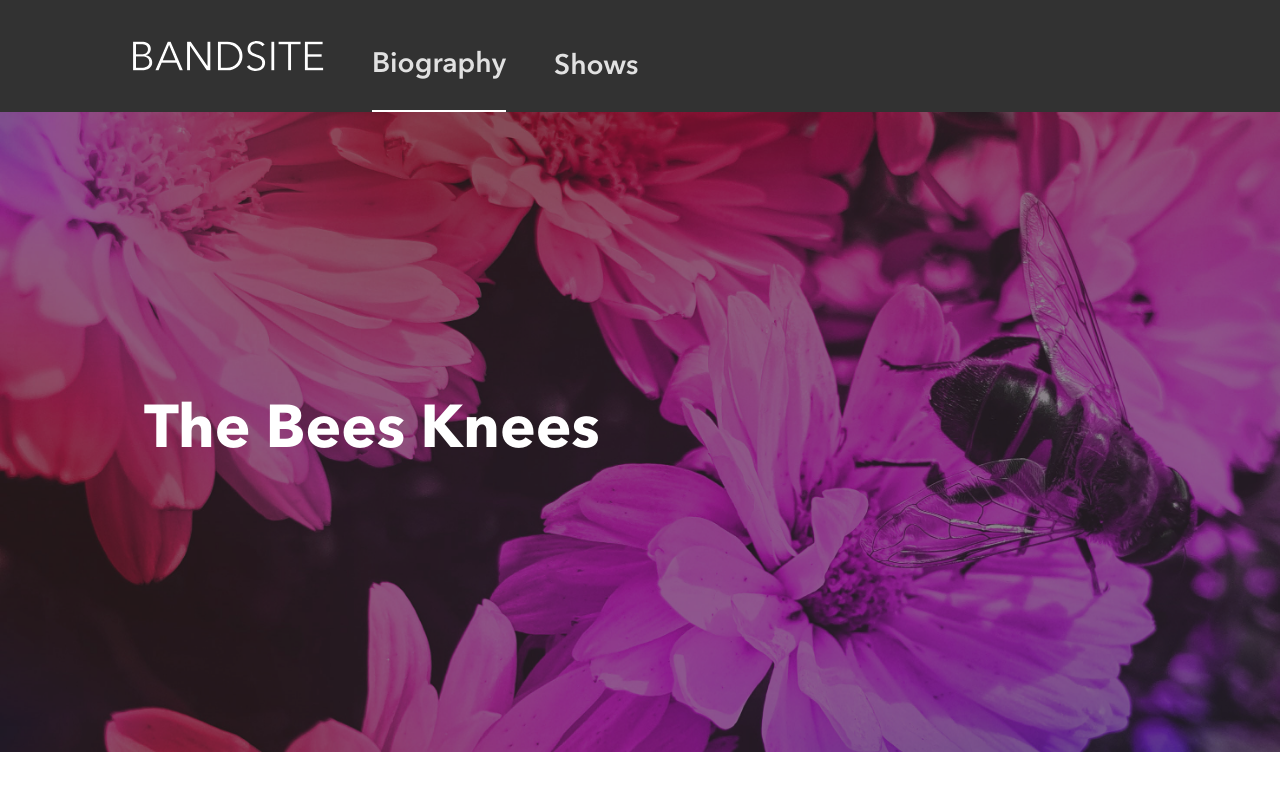
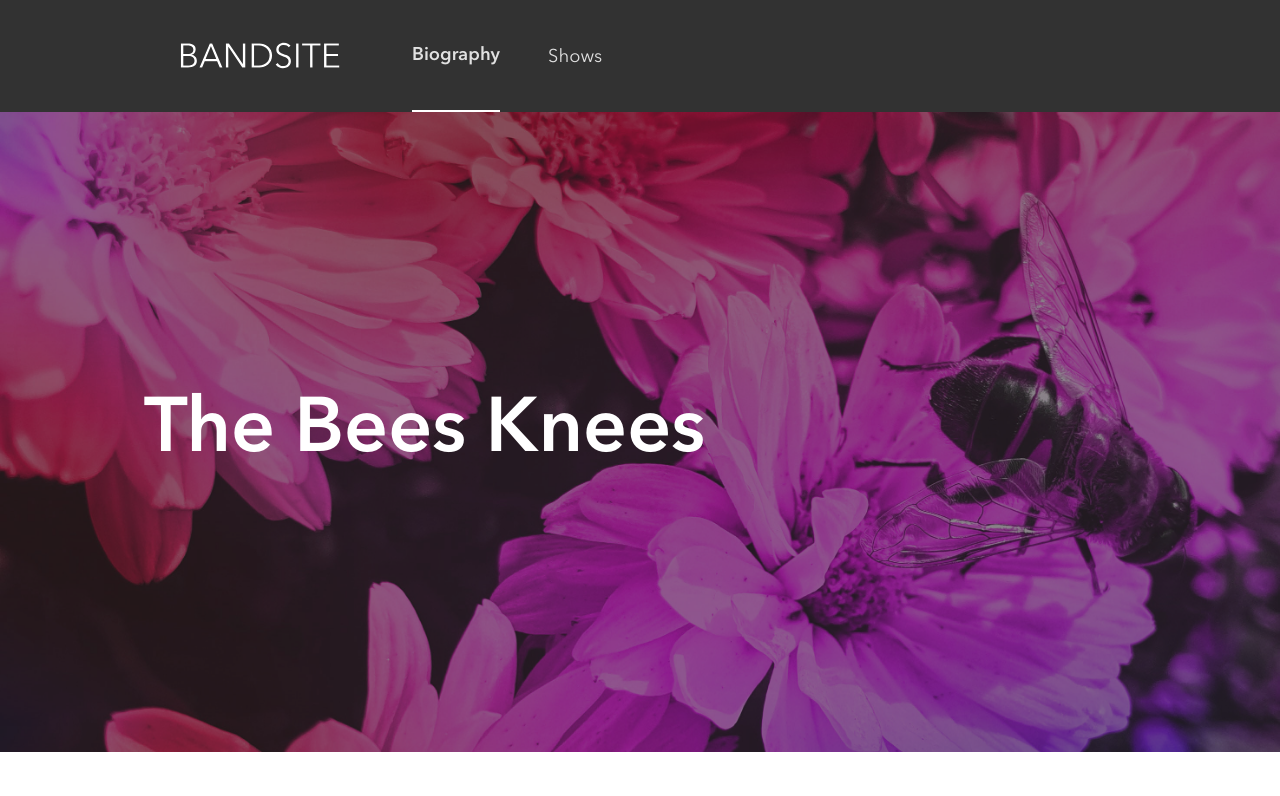
Before and after one commit to luan237/lucas-bui-bandsite, a plain HTML site: page index.html in a window 1280 px wide. Shown: the top 796 px of the page. Drawn offline with Linux system fonts and the light colour scheme.

Commit message:
touch up to be close to the mock up

```diff
--- a/index.html
+++ b/index.html
@@ -9,7 +9,7 @@
   </head>
   <body>
     <header class="header">
-      <div class="nav">
+      <nav class="nav">
         <a href="./index.html"
           ><img
             class="nav__logo"
@@ -17,14 +17,12 @@
             alt="bandsite logo"
         /></a>
         <section class="nav__items">
-          <a
-            class="nav__link nav__link--highlight sub-header"
-            href="./index.html"
+          <a class="nav__link nav__link--highlight" href="./index.html"
             >Biography</a
           >
-          <a class="nav__link sub-header" href="./index.html">Shows</a>
+          <a class="nav__link" href="./index.html">Shows</a>
         </section>
-      </div>
+      </nav>
       <section class="hero">
         <h2 class="hero__title page-header">The Bees Knees</h2>
       </section>
@@ -43,7 +41,7 @@
               “We push each other to be the best. It’s not uncommon for one of
               us to say ‘this needs to be better, back to the drawing board’”
             </p>
-            <p class="intro__slogan--citation sub-header">
+            <p class="intro__slogan--citation">
               - Bryan Teddy, lead vocalist of The Bees Knees
             </p>
           </div>
@@ -150,7 +148,7 @@
                 src="./assets/icons/SVG/Icon-twitter.svg"
             /></a>
           </div>
-          <a href="./"
+          <a href="./index.html"
             ><img
               class="footer__logo footer__logo--tablet"
               src="./assets/logos/Logo-bandsite.svg"
--- a/styles/bio.scss
+++ b/styles/bio.scss
@@ -17,15 +17,15 @@
         justify-content: flex-start
     }
     @include desktop{
-        padding-left: 2*$desktop-long-padding;
+        padding-left: 3*$desktop-long-padding;
     }
     &__logo{
         // @include logo;
         padding: 1rem 0 0.5rem 0;
-        width: 12rem;
+        width: 10rem;
         @include tablet{
             padding-left: $desktop-short-padding;
-            padding-right: $desktop-long-padding;
+            padding-right: 2*$desktop-short-padding;
         }
     }
     &__items{
@@ -42,7 +42,7 @@
     }
     &__link{
         color: $color-mercury;
-        padding-bottom: 1rem;
+        padding-bottom: 1.35rem;
         width: 50%;
         text-align: center;
         &:active{
@@ -51,9 +51,11 @@
         }
         &:hover{
             color: $color-white;
+            font-weight: $demi;
         }
         &--highlight{
             border-bottom: 2px solid $color-white;
+            font-weight: $demi;
         }
         @include tablet{
             width: 100%;
@@ -113,7 +115,7 @@
         position: relative;;
     }
     @include desktop{
-        padding: 0 3*$desktop-long-padding;
+        padding: 0 11rem;
     }
     &__body{
         @include tablet{
@@ -122,7 +124,7 @@
             align-items: center;
         }
         @include desktop{
-            width: 86%;
+            max-width: 96%;
             margin-left: auto;
             margin-right: auto;
         }
@@ -130,6 +132,7 @@
     &__images{
         width: 100%;
         padding-top: $mobile-short-padding;
+        aspect-ratio: 17 / 9;
         @include tablet{
             width: 87%;
             }
@@ -141,8 +144,10 @@
     &__slogan{
         &--quote{
         padding-top: $mobile-short-padding;
+        color: $color-black;
         }
         &--citation{
+            font-weight: $demi;
             padding-bottom: $mobile-long-padding;
             @include tablet{
                 padding-top: $desktop-short-padding;
@@ -191,7 +196,7 @@
         padding: $desktop-short-padding $desktop-short-padding;
     }
     @include desktop{
-        padding: $desktop-long-padding 3*$desktop-long-padding;
+        padding: $desktop-long-padding 11rem;
     }
     &__pic{
         width: 100%;
@@ -320,9 +325,12 @@
         }
         &--person{
             @include tablet{
-            padding: 0 .2rem;
-            padding-right: $desktop-short-padding;
+            padding: 0 0.2rem;
+            padding-right: 5rem;
         }
+            @include desktop{
+                padding-right: 3.55rem;
+            }
     }
         &--name{
             @include tablet{
@@ -331,7 +339,7 @@
             font-weight: 600;
         }
         @include desktop{
-            font-size: 16px;
+            font-size: 18px;
         }
         }
     &__copyright{
--- a/styles/partials/_font.scss
+++ b/styles/partials/_font.scss
@@ -32,53 +32,53 @@ $regular-size: 400;
 
 // font setup
 @mixin desktop-page-header{
-    font-size: 60px;
-    line-height: 68px;
-    font-weight: $bold;
+    font-size: 4.8rem;
+    line-height: 4.25rem;
+    font-weight: $demi;
 }
 @mixin desktop-section-header{
-    font-size: 36px;
-    line-height: 44px;
+    font-size: 2.95rem;
+    line-height: 2.75rem;
     font-weight: $demi
 }
 @mixin desktop-subheader{
-    font-size: 28px;
-    line-height: 36px;
+    font-size: 1.7rem;
+    line-height: 2.25rem;
     font-weight: $demi;
 }
 @mixin desktop-body-copy{
-    font-size: 18px;
-    line-height: 28px;
+    font-size: 1.15rem;
+    line-height: 1.75rem;
     font-weight: $regular-size;
 }
 @mixin desktop-footer-copy{
-    font-size: 17px;
-    line-height: 28px;
+    font-size: 1.0625rem;
+    line-height: 1.75rem;
     font-weight: $regular-size;
 }
 @mixin desktop-label-buttons{
-    font-size: 12px;
-    line-height: 20px;
+    font-size: 0.75rem;
+    line-height: 1.25rem;
     font-weight: $bold;
 }
 
 @mixin mobile-page-section-header {
-    font-size: 34px;
-    line-height: 32px;
+    font-size: 2.125rem;
+    line-height: 2rem;
     font-weight: $demi;
 }
 @mixin mobile-sub-header {
-    font-size: 20px;
-    line-height: 34px;
+    font-size: 1.25rem;
+    line-height: 2.125rem;
     font-weight: $demi;
 }
 @mixin mobile-body-footer-copy {
-    font-size: 18px;
-    line-height: 28px;
+    font-size: 1.125rem;
+    line-height: 1.75rem;
     font-weight: $regular-size;
 }
 @mixin mobile-label-buttons {
-    font-size: 14px;
-    line-height: 20px;
+    font-size: 0.875rem;
+    line-height: 1.25rem;
     font-weight: $bold;
 }
--- a/styles/partials/_partials.scss
+++ b/styles/partials/_partials.scss
@@ -5,9 +5,9 @@
 
 
 @mixin logo {
-    max-width: 120px;
-    min-width: 20px;
-    max-height: 20px;
+    max-width: 7.5rem;
+    min-width: 1.25rem;
+    max-height: 1.25rem;
 }
 
 @mixin mobile {
@@ -45,41 +45,26 @@ a{
     @include tablet{
         @include desktop-page-header;
     }
-    // @include desktop{
-    //     @include desktop-page-header;
-    // }
 }
 .section-header{
     @include tablet{
         @include desktop-section-header;
     }
-    // @include desktop{
-    //     @include desktop-section-header;
-    // }
 }
 .sub-header{
     @include mobile-sub-header;
     @include tablet{
         @include desktop-subheader;
-    }
-    // @include desktop{
-    //     @include desktop-sub-header;
-    // }
+        }
 }
 .label{
     @include mobile-label-buttons;
     @include tablet{
         @include desktop-label-buttons;
     }
-    // @include desktop{
-    //     @include desktop-label-button;
-    // }
 }
 footer{
     @include tablet{
         @include desktop-footer-copy;
     }
-//     @include desktop{
-//         @include desktop-footer-copy;
-//     }
 }
--- a/styles/partials/_variables.scss
+++ b/styles/partials/_variables.scss
@@ -1,8 +1,8 @@
-$mobile-long-padding: 24px;
-$mobile-short-padding: 20px;
-$desktop-long-padding: 48px;
-$desktop-short-padding: 36px;
+$mobile-long-padding: 1.5rem;
+$mobile-short-padding: 1.25rem;
+$desktop-long-padding: 3rem;
+$desktop-short-padding: 2.25rem;
 
-$mobile-break-point: 320px;
-$tablet-break-point: 768px;
-$desktop-break-point: 1280px;
+$mobile-break-point: 20rem;
+$tablet-break-point: 48rem;
+$desktop-break-point: 80rem;
```
Also changed, not shown: styles/bio.css.
